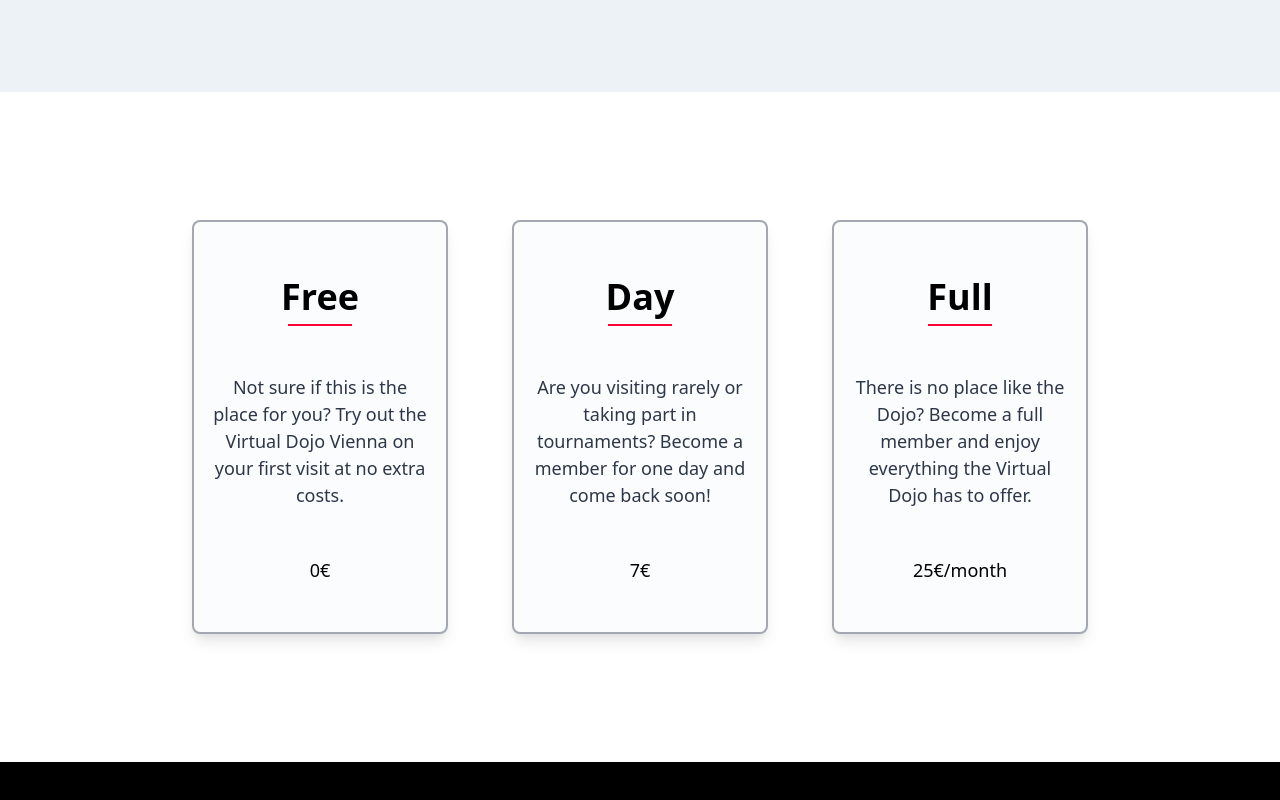
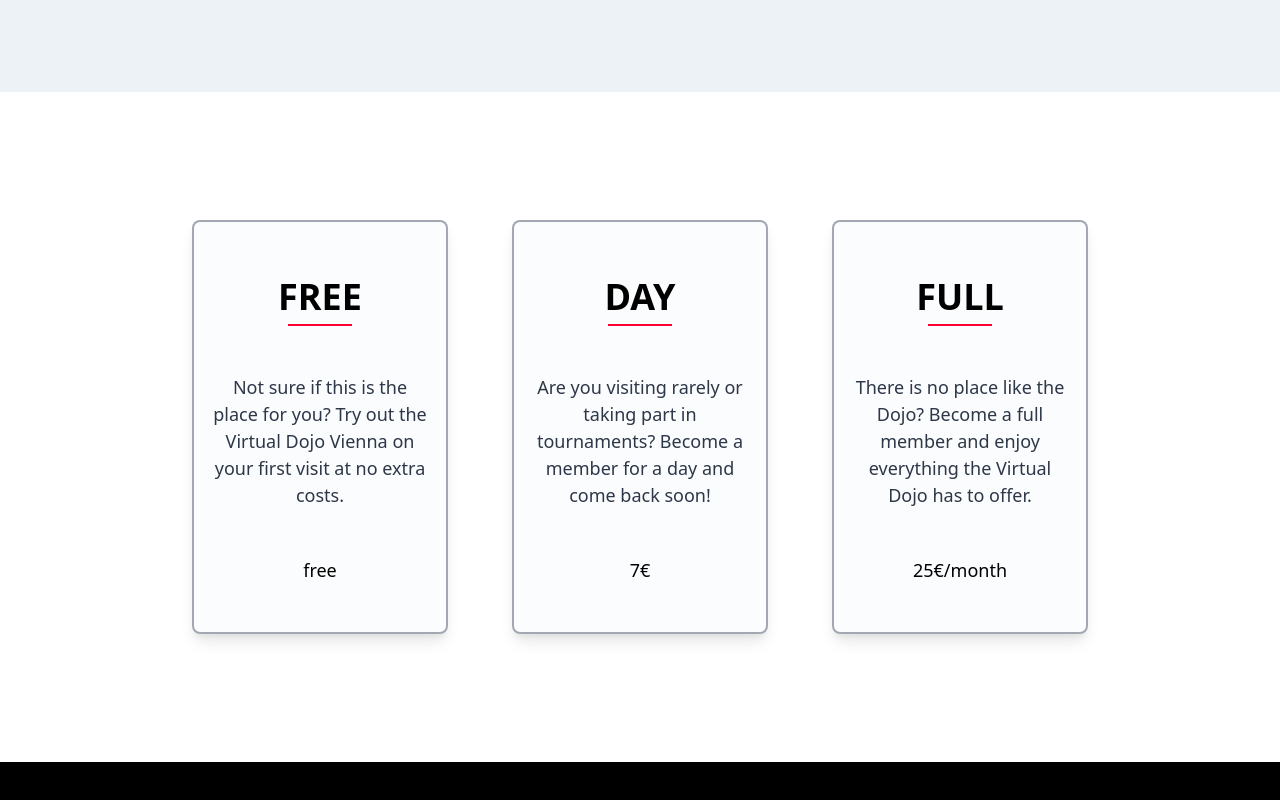
Before and after one commit to krozzle/virtual-dojo-vienna-typescript, a Next.js app: page / in a window 1280 px wide. Shown: the part 2053-2853 px from the top of the page. Built offline with nearby package versions, Linux system fonts and the light colour scheme; grey boxes are pictures that could not be loaded.

Commit message:
Remove repeated code

```diff
--- a/components/PriceList.js
+++ b/components/PriceList.js
@@ -1,75 +1,48 @@
-const PriceList = () => (
+const PriceList = () => {
+  const membershipTypes = [
+    {
+      title: 'free',
+      description:
+        'Not sure if this is the place for you? Try out the Virtual Dojo Vienna on your first visit at no extra costs.',
+      price: 'free',
+    },
+    {
+      title: 'day',
+      description:
+        'Are you visiting rarely or taking part in tournaments? Become a member for a day and come back soon!',
+      price: '7€',
+    },
+    {
+      title: 'full',
+      description:
+        'There is no place like the Dojo? Become a full member and enjoy everything the Virtual Dojo has to offer.',
+      price: '25€/month',
+    },
+  ];
+  return (
     <div className="flex flex-col w-full h-full bg-white min-h-full justify-around p-32">
       <div className="flex rounded-lg px-16 gap-16 justify-around">
+        {membershipTypes.map((membership) => (
           <div className="flex-1 flex-col justify-around align-middle border-2 border-gray-700 border-opacity-50 bg-gray-100 bg-opacity-50 py-12 px-4 rounded-lg overflow-hidden shadow-lg">
             {/* <img
           className="w-full min-h-0"
           src="/danSFIV.jpg"
           alt="dan from street fighter 4"
         /> */}
-        <div className="px-12 font-bold text-center text-4xl">Free</div>
+            <div className="px-12 font-bold text-center text-4xl uppercase">
+              {membership.title}
+            </div>
             <div className="flex justify-center align-middle">
               <div className="border-t-2 border-primary w-16" />
             </div>
             <div className="py-12 text-lg text-center text-gray-800">
-          {' '}
-          Not sure if this is the place for you? Try out the Virtual Dojo Vienna
-          on your first visit at no extra costs.
+              {membership.description}
             </div>
-        <div className="text-lg text-center">0€</div>
+            <div className="text-lg text-center">{membership.price}</div>
           </div>
-
-      <div className="flex-1 flex-col justify-around align-middle border-2 border-gray-700 border-opacity-50 bg-gray-100 bg-opacity-50 py-12 px-4 rounded-lg overflow-hidden shadow-lg">
-        {/* <img
-          className="w-full min-h-0"
-          src="/danSFIV.jpg"
-          alt="dan from street fighter 4"
-        /> */}
-        <div className="px-12 font-bold text-center text-4xl">Day</div>
-        <div className="flex justify-center align-middle">
-          <div className="border-t-2 border-primary w-16" />
-        </div>
-        <div className="py-12 text-lg text-center text-gray-800">
-          {' '}
-          Are you visiting rarely or taking part in tournaments? Become a member
-          for one day and come back soon!
-        </div>
-        <div className="text-lg text-center">7€</div>
-      </div>
-
-      {/* ////////////////////////////////////////////////////////////////////////////////////////////////////////// */}
-      <div className="flex-1 flex-col justify-around align-middle border-2 border-gray-700 border-opacity-50 bg-gray-100 bg-opacity-50 py-12 px-4 rounded-lg overflow-hidden shadow-lg">
-        {/* <img
-          className="w-full min-h-0"
-          src="/danSFIV.jpg"
-          alt="dan from street fighter 4"
-        /> */}
-        <div className="px-12 font-bold text-center text-4xl">Full</div>
-        <div className="flex justify-center align-middle">
-          <div className="border-t-2 border-primary w-16" />
-        </div>
-        <div className="py-12 text-lg text-center text-gray-800">
-          {' '}
-          There is no place like the Dojo? Become a full member and enjoy
-          everything the Virtual Dojo has to offer.
-        </div>
-        <div className="text-lg text-center">25€/month</div>
+        ))}
       </div>
     </div>
-
-    {/* <div className='flex flex-col'>
-          <h2 className='text-white'>Day Membership</h2>
-          Are you visiting rarely or just taking part in tournaments? Become a
-          member for one day and come back soon.
-          <h3>7€</h3>
-          </div>
-          <div className='flex flex-col'>
-          <h2>Full Membership</h2>
-          There is no place like the Dojo? Become a full member and enjoy
-          everything the Virtual Dojo Vienna has to offer.
-          <h3>25€</h3>
-        </div> */}
-  </div>
   );
-
+};
 export default PriceList;
```
Lines whose indentation alone changed are shown as unchanged.
